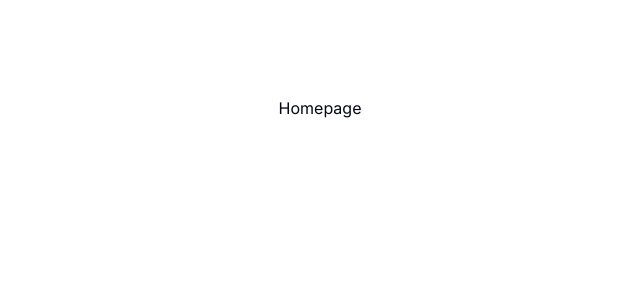
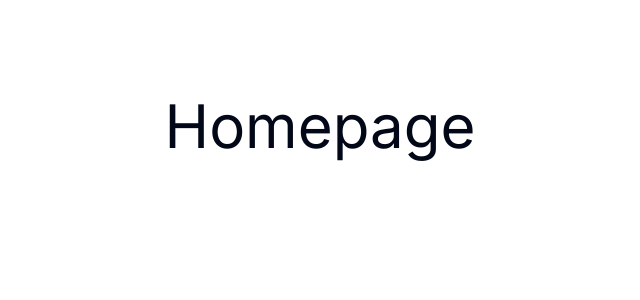
Before and after one commit to faithpacifica/ecommerce-shopping-platform, a Next.js app: page / in a window 1280 px wide. Shown: the top 300 px of the page, without its empty margins (320-960 px from the left). Built offline with nearby package versions, Linux system fonts and the light colour scheme.

Commit message:
reinstall next

```diff
--- a/app/page.tsx
+++ b/app/page.tsx
@@ -2,7 +2,7 @@ import React from 'react'
 
 const Homepage = () => {
   return (
-    <div className="flex min-h-screen flex-col items-center justify-between p-24">Homepage</div>
+    <div className=" text-6xl flex min-h-screen flex-col items-center justify-between p-24">Homepage</div>
   )
 }
 
```
